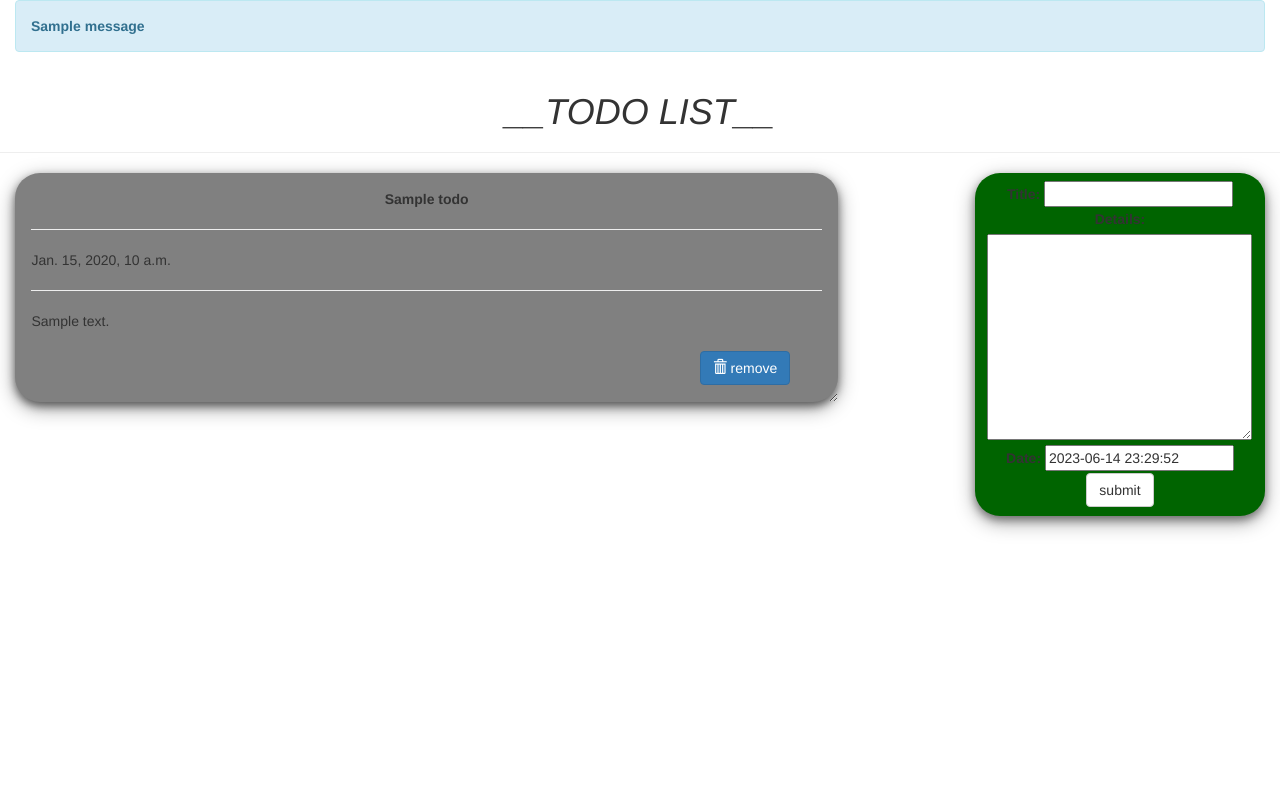
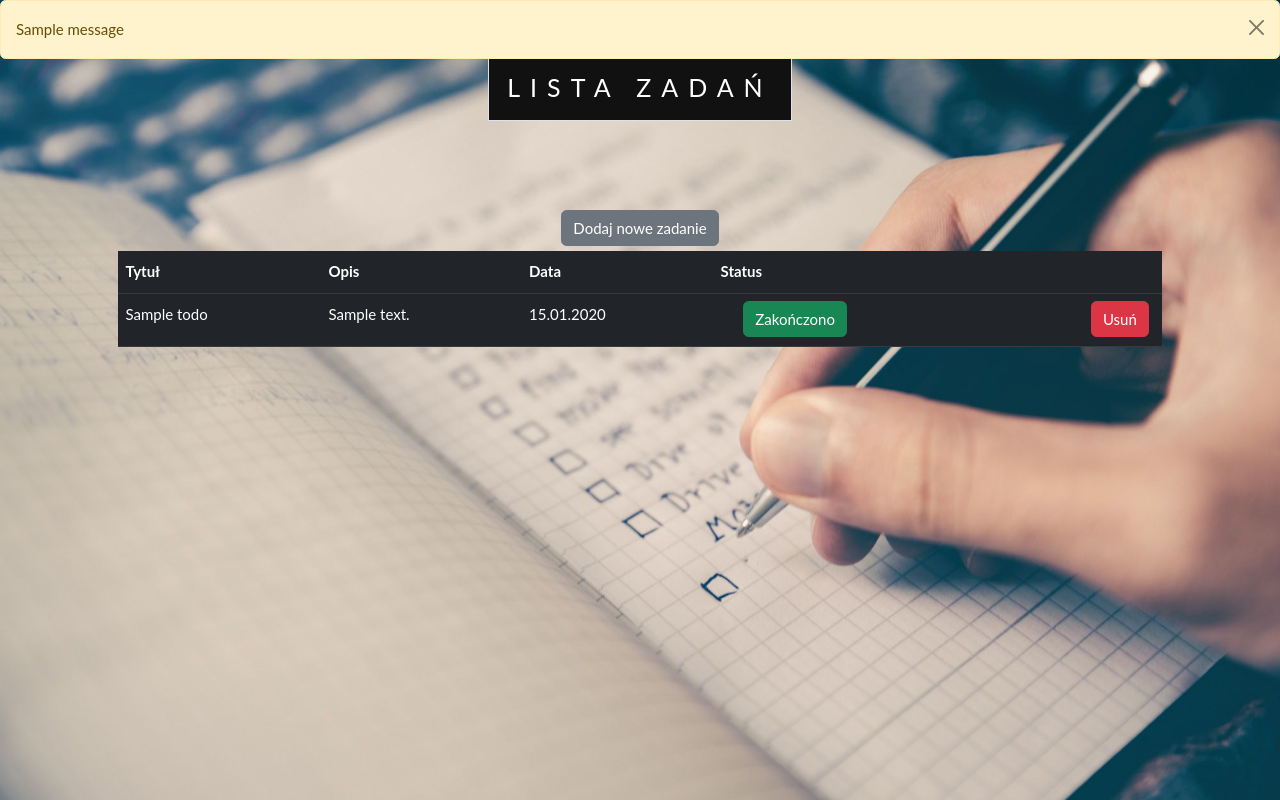
Before and after one commit to Durill/ToDo_App, a Django app: page / in a window 1280 px wide. Run offline with Django 4.2, Linux system fonts and the light colour scheme; tables that the repository leaves empty hold one stand-in row (values such as "Sample post"); one stand-in notice (Sample message) is shown; some libraries are stand-ins or nearby versions.

Commit message:
Changes in views and templates, some migartions also

```diff
--- a/ToDo_App/urls.py
+++ b/ToDo_App/urls.py
@@ -1,30 +1,17 @@
-"""
-URL configuration for ToDo_App project.
-
-The `urlpatterns` list routes URLs to views. For more information please see:
-    https://docs.djangoproject.com/en/4.2/topics/http/urls/
-Examples:
-Function views
-    1. Add an import:  from my_app import views
-    2. Add a URL to urlpatterns:  path('', views.home, name='home')
-Class-based views
-    1. Add an import:  from other_app.views import Home
-    2. Add a URL to urlpatterns:  path('', Home.as_view(), name='home')
-Including another URLconf
-    1. Import the include() function: from django.urls import include, path
-    2. Add a URL to urlpatterns:  path('blog/', include('blog.urls'))
-"""
 from django.contrib import admin
+from django.contrib.staticfiles.urls import staticfiles_urlpatterns
 from django.urls import path
 from todo import views
 
 urlpatterns = [
-    #home
+
     path('', views.index, name="todo"),
 
-    #give id no. item_id name or item_id=i.id
-    # pass item_id as primary key to remove that the todo with given id
     path('del/<str:item_id>', views.remove, name="del"),
+
+    path('update_is_done/', views.update_is_done_field, name="update_is_done"),
 
     path('admin/', admin.site.urls),
 ]
+
+urlpatterns += staticfiles_urlpatterns()
--- a/todo/forms.py
+++ b/todo/forms.py
@@ -5,9 +5,26 @@ from .models import Todo
 class TodoForm(forms.ModelForm):
     class Meta:
         model = Todo
-        fields = "__all__"
+        exclude = ['is_done']
         widgets = {
             'details': forms.Textarea(attrs={
-                'cols': 30
+                'cols': 30,
+                'rows': 3,
+                'maxlength': 45
             }),
         }
+        labels = {
+            'title': 'Tytuł',
+            'details': 'Opis',
+            'date': 'Data',
+        }
+
+    def __init__(self, *args, **kwargs):
+        super().__init__(*args, **kwargs)
+        for field_name, field in self.fields.items():
+            field.widget.attrs['class'] = 'form-control'
+
+    def label_tag(self, contents=None, attrs=None, label_suffix=None):
+        attrs = attrs or {}
+        attrs['class'] = 'form-label'
+        return super().label_tag(contents=contents, attrs=attrs, label_suffix=label_suffix)
--- a/todo/models.py
+++ b/todo/models.py
@@ -3,9 +3,10 @@ from django.utils import timezone
 
 
 class Todo(models.Model):
-    title = models.CharField(max_length=100)
+    title = models.CharField(max_length=20)
     details = models.TextField()
-    date = models.DateTimeField(default=timezone.now)
+    date = models.DateField(default=timezone.now)
+    is_done = models.BooleanField(default=False)
 
     def __str__(self):
         return self.title
--- a/todo/templates/todo/index.html
+++ b/todo/templates/todo/index.html
@@ -6,84 +6,149 @@
   <meta charset="utf-8">
   <title>{{title}}</title>
   <meta name="viewport" content="width=device-width, initial-scale=1">
-  <link rel="stylesheet" href="https://maxcdn.bootstrapcdn.com/bootstrap/3.3.7/css/bootstrap.min.css">
+  <link href="https://cdn.jsdelivr.net/npm/bootstrap@5.2.3/dist/css/bootstrap.min.css" rel="stylesheet">
   <script src="https://ajax.googleapis.com/ajax/libs/jquery/3.3.1/jquery.min.js"></script>
-  <script src="https://maxcdn.bootstrapcdn.com/bootstrap/3.3.7/js/bootstrap.min.js"></script>
+  <script src="https://cdn.jsdelivr.net/npm/bootstrap@5.2.3/dist/js/bootstrap.bundle.min.js"></script>
   <!--style-->
   <style>
-  .card {
-
-   box-shadow: 0 4px 8px 0 rgba(0,0,0,0.5),
-               0 6px 20px 0 rgba(0,0,0,0.39);
-   background: grey;
-   margin-bottom : 5%;
-   border-radius: 25px;
-   padding : 2%;
-   overflow: auto;
-   resize: both;
-   text-overflow: ellipsis;
-  }
-  .card:hover{
-    background: lightblue;
+    body, html {
+    margin: 0;
+    height: 100%;
+    font: 400 15px/1.8 "Lato", sans-serif;
   }
 
-  .submit_form{
+  .bg {
+    /* The image used */
+    background-image: url("{% load static %}{% static "todo/media/to-do-list.jpg" %}");
+
+    /* Full height */
+    height: 100%;
+
+    /* Center and scale the image nicely */
+    background-position: center;
+    background-repeat: no-repeat;
+    background-size: cover;
+  }
+
+  .caption {
+    padding: 65px 0 0 0;
+    margin-bottom: 100px;
+    width: 100%;
     text-align: center;
-    padding: 3%;
-    background: darkgreen;
-    border-radius: 25px;
-    box-shadow: 0 4px 8px 0 rgba(0,0,0,0.4),
-                0 6px 20px 0 rgba(0,0,0,0.36);
+    color: #000;
   }
+
+  .caption span.border {
+    background-color: #111;
+    color: #fff;
+    padding: 18px;
+    font-size: 25px;
+    letter-spacing: 10px;
+  }
+
+  .text-centered {
+    text-align: center;
+  }
+
   </style>
 
 </head>
 
-<body  class="container-fluid">
+<body>
 
   {% if messages %}
   {% for message in messages %}
-  <div class="alert alert-info">
-    <strong>{{message}}</strong>
+  <div class="alert alert-warning alert-dismissible" style="position:absolute; width:100%;">
+    <button type="button" class="btn-close" data-bs-dismiss="alert"></button>
+    {{message}}
   </div>
   {% endfor %}
   {% endif %}
 
-  <center class="row">
-    <h1><i>__TODO LIST__</i></h1>
-    <hr />
-  </center>
+  <div class="bg">
+    <div class="caption">
+      <span class="border">LISTA ZADAŃ</span>
+    </div>
 
-  <div class="row">
+    <div class="container-fluid text-centered" style="margin: 5px 0">
+        <button type="button" class="btn btn-secondary" data-bs-toggle="modal" data-bs-target="#myModal">
+          Dodaj nowe zadanie
+        </button>
+    </div>
 
-    <div class="col-md-8">
+    <div class="row" style="margin: 0 0;">
 
+      <div class="col-1"></div>
+      <div class="col-10">
+        <table class="table table-dark table-hover">
+          <thead>
+            <tr>
+              <th>Tytuł</th>
+              <th>Opis</th>
+              <th>Data</th>
+              <th>Status</th>
+              <th></th>
+            </tr>
+          </thead>
+          <tbody>
             {% for i in list %}
-      <div class="card">
-        <center><b>{{i.title}}</b></center>
-        <hr/>
-        {{i.date}}
-        <hr/>
-        {{i.details}}
-        <br />
-        <br />
+            <tr>
+              <td>{{i.title}}</td>
+              <td>{{i.details}}</td>
+              <td>{{i.date|date:"d.m.Y"}}</td>
+              <td>
+                <div class="form-check">
+                  <form method="POST" action="{% url 'update_is_done' %}">
+                    {% csrf_token %}
+                    <input type="hidden" name="record_id" value="{{ i.id }}">
+                    <input type="hidden" name="is_done" value="{{ i.is_done }}">
+                    <button type="submit" class="btn {% if i.is_done %}btn-success{% else %}btn-secondary{% endif %}">
+                        {% if i.is_done %}
+                            Zakończono
+                        {% else %}
+                            W trakcie
+                        {% endif %}
+                    </button>
+                  </form>
+
+                </div>
+              </td>
+              <td>
                 <form action="/del/{{i.id}}" method="POST" style=" padding-right: 4%; padding-bottom: 3%;">
                   {% csrf_token %}
-          <button value="remove" type="submit"  class="btn btn-primary" style="float: right;"><span class="glyphicon glyphicon-trash"></span>   remove</button>
+                  <button value="remove" type="submit"  class="btn btn-danger" style="float: right;">Usuń</button>
+                </form>
+              </td>
+            </tr>
+            {% endfor%}
+          </tbody>
+        </table>
+      </div>
+      <div class="col-1"></div>
+    </div>
+  </div>
+
+  <div class="modal" id="myModal">
+    <div class="modal-dialog">
+      <div class="modal-content">
+
+        <div class="modal-header text-centered" style="background-color: #202124; color: white">
+          <h4 class="modal-title">Dodaj nowe zadanie</h4>
+          <button type="button" class="btn-close" data-bs-dismiss="modal"></button>
+        </div>
+
+        <div class="modal-body text-centered" style="background-color: #2d2f33; color: white">
+          <form method="POST">
+            {% csrf_token %}
+            {{forms}}
+            <button type="submit" class="btn btn-success" style="margin-top: 10px">Dodaj</button>
           </form>
         </div>
-      {% endfor%}
+
+        <div class="modal-footer" style="background-color: #202124; color: white">
+          <button type="button" class="btn btn-danger" data-bs-dismiss="modal">Zamknij</button>
         </div>
-    <div class="col-md-1"> </div>
-    <div class="col-md-3" >
-      <div  class="submit_form">
-      <form  method="POST">
-        {% csrf_token %}
-        {{forms}}
-        <center>
-        <input type="submit" class="btn btn-default" value="submit" />
-        </center>
-      </form>
+
       </div>
     </div>
   </div>
--- a/todo/views.py
+++ b/todo/views.py
@@ -1,21 +1,20 @@
-from django.shortcuts import render, redirect
+from django.shortcuts import render, redirect, get_object_or_404
 from django.contrib import messages
-
-# import todo form and models
+from django.http import JsonResponse
 
 from .forms import TodoForm
 from .models import Todo
 
 
-###############################################
-
-
 def index(request):
-    item_list = Todo.objects.order_by("-date")
+    item_list = Todo.objects.order_by("date")
     if request.method == "POST":
         form = TodoForm(request.POST)
         if form.is_valid():
             form.save()
+            return redirect('todo')
+        else:
+            messages.error(request, "Błąd formularza, spróbuj ponownie")
             return redirect('todo')
     form = TodoForm()
 
@@ -27,9 +26,17 @@ def index(request):
     return render(request, 'todo/index.html', page)
 
 
-### function to remove item, it receive todo item_id as primary key from url ##
 def remove(request, item_id):
     item = Todo.objects.get(id=item_id)
     item.delete()
-    messages.info(request, "item removed !!!")
+    messages.info(request, "Zadanie zostało pomyślnie usunięte z Twojej listy zadań!")
     return redirect('todo')
+
+
+def update_is_done_field(request):
+    if request.method == 'POST':
+        record_id = request.POST.get('record_id')
+        item = get_object_or_404(Todo, id=record_id)
+        item.is_done = not item.is_done
+        item.save()
+    return redirect('todo')
```
Also changed, not shown: todo/migrations/0002_alter_todo_date.py (added), todo/migrations/0003_todo_is_done_alter_todo_date_alter_todo_title.py (added), todo/static/todo/media/to-do-list.jpg (added). Lines whose indentation alone changed are shown as unchanged.
